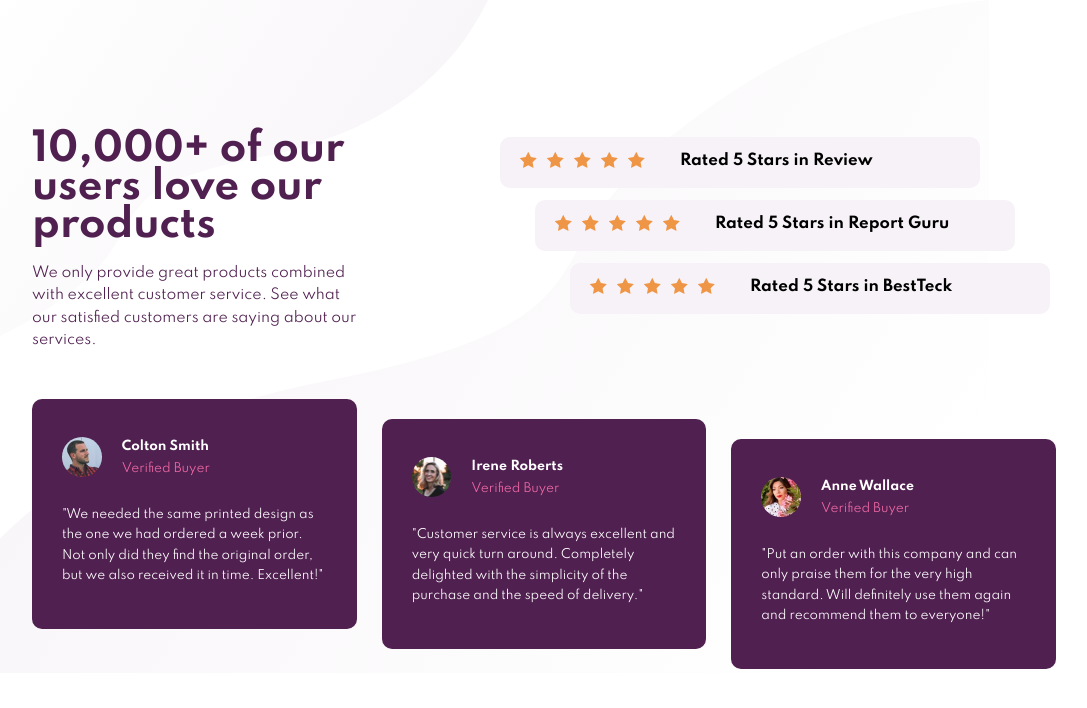
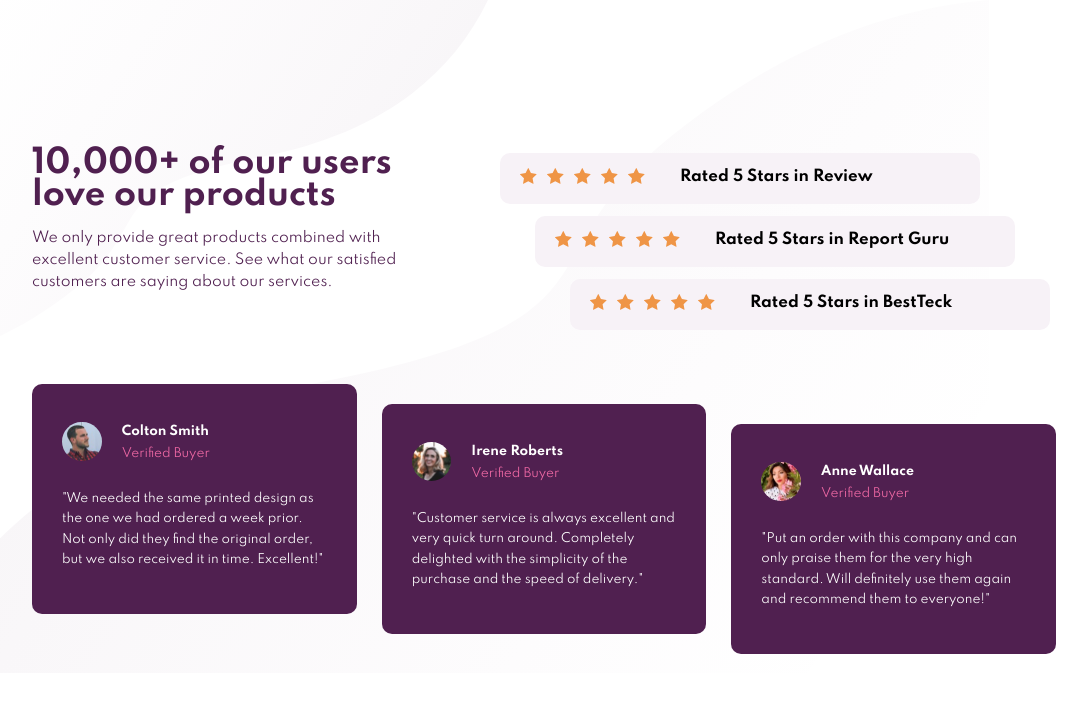
Before and after one commit to nomanoff/Challenge-1, a plain HTML site: page index.html in a window 1280 px wide. Shown: the whole page, without its empty margins (96-1183 px from the left). Drawn offline with Linux system fonts and the light colour scheme.

Commit message:
text fixed

```diff
--- a/sass/style.scss
+++ b/sass/style.scss
@@ -26,7 +26,7 @@ ul{
     background-repeat: no-repeat;
     width: 100%;
     max-width: 1440px;
-    height: 100vh;
+    height: 120vh;
     margin: 0 auto;
 
 
@@ -44,7 +44,7 @@ ul{
          'users users';
 
         &-text{
-            width: 80%;
+            width: 100%;
             // height: 100vh;
             grid-area: message;
             text-align: left;
@@ -52,7 +52,7 @@ ul{
 
 
             h2{
-                font-size: 2.4rem;
+                font-size: 2rem;
                 font-weight: 700;
                 line-height: 1;
                 margin-bottom: 1rem;
```
Also changed, not shown: style.css, 1 other file.
